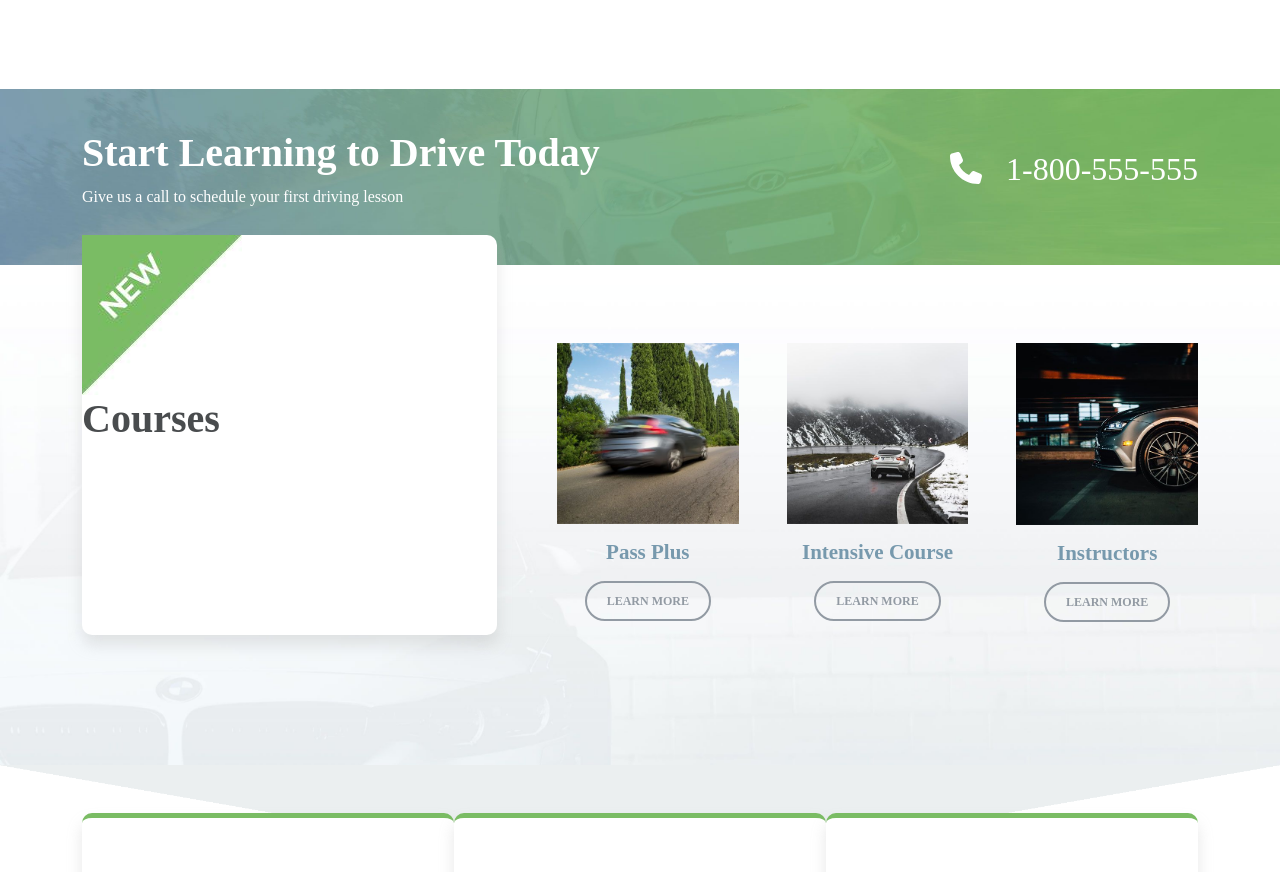
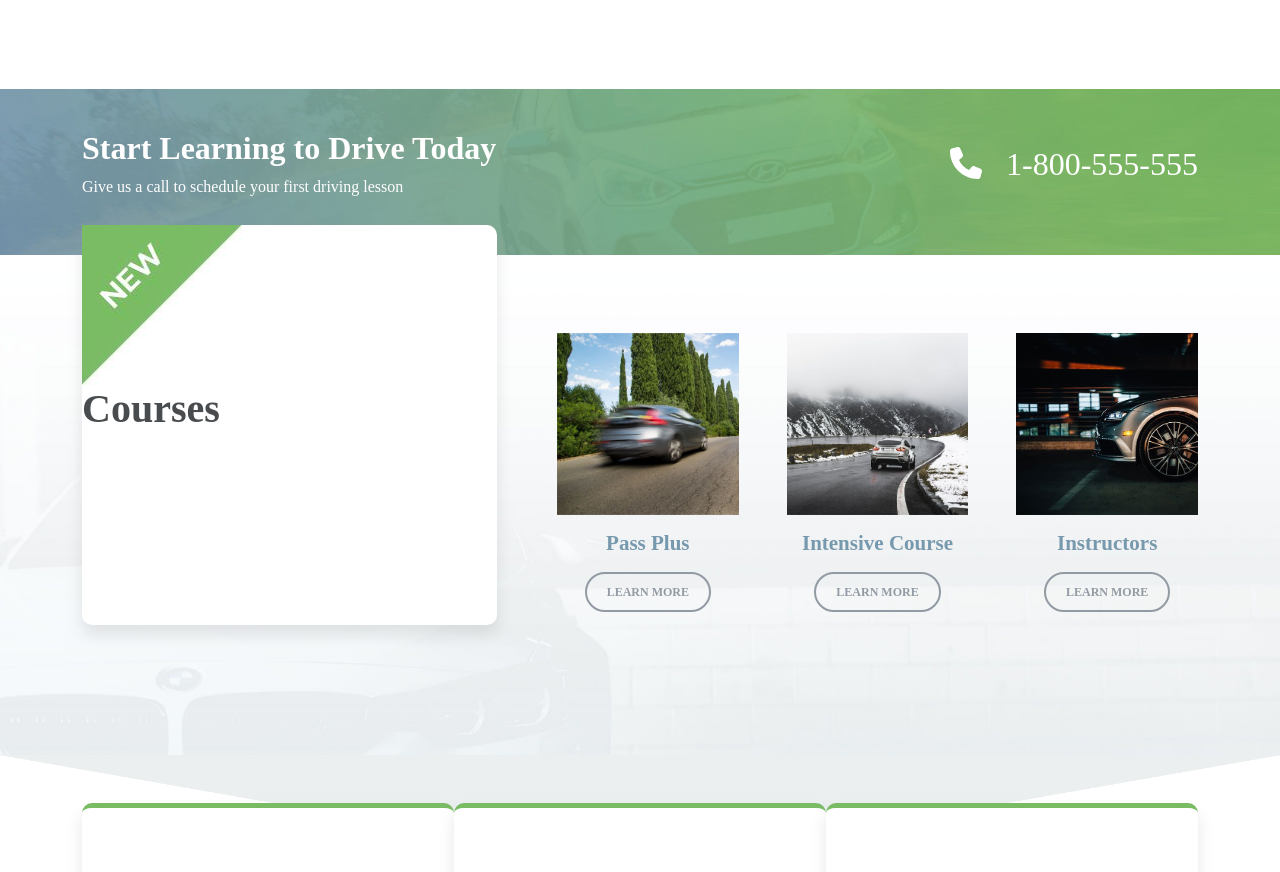
Before and after one commit to MiriamPecora/proj-html-vuejs, a Vue app: page / in a window 1280 px wide. Shown: the part 1340-2212 px from the top of the page. Built offline with nearby package versions, Linux system fonts and the light colour scheme; a small style sheet from the web is missing.

Commit message:
[FIX] changed h2 in h1

```diff
--- a/src/components/AppStartLearning.vue
+++ b/src/components/AppStartLearning.vue
@@ -20,7 +20,7 @@ export default {
     <div id="start-learning-component">
         <div class="container-lg d-flex justify-content-between align-items-center">
             <div>
-                <h1>Start Learning to Drive Today</h1>
+                <h2>Start Learning to Drive Today</h2>
                 <p>Give us a call to schedule your first driving lesson</p>
             </div>
             <div>
```
